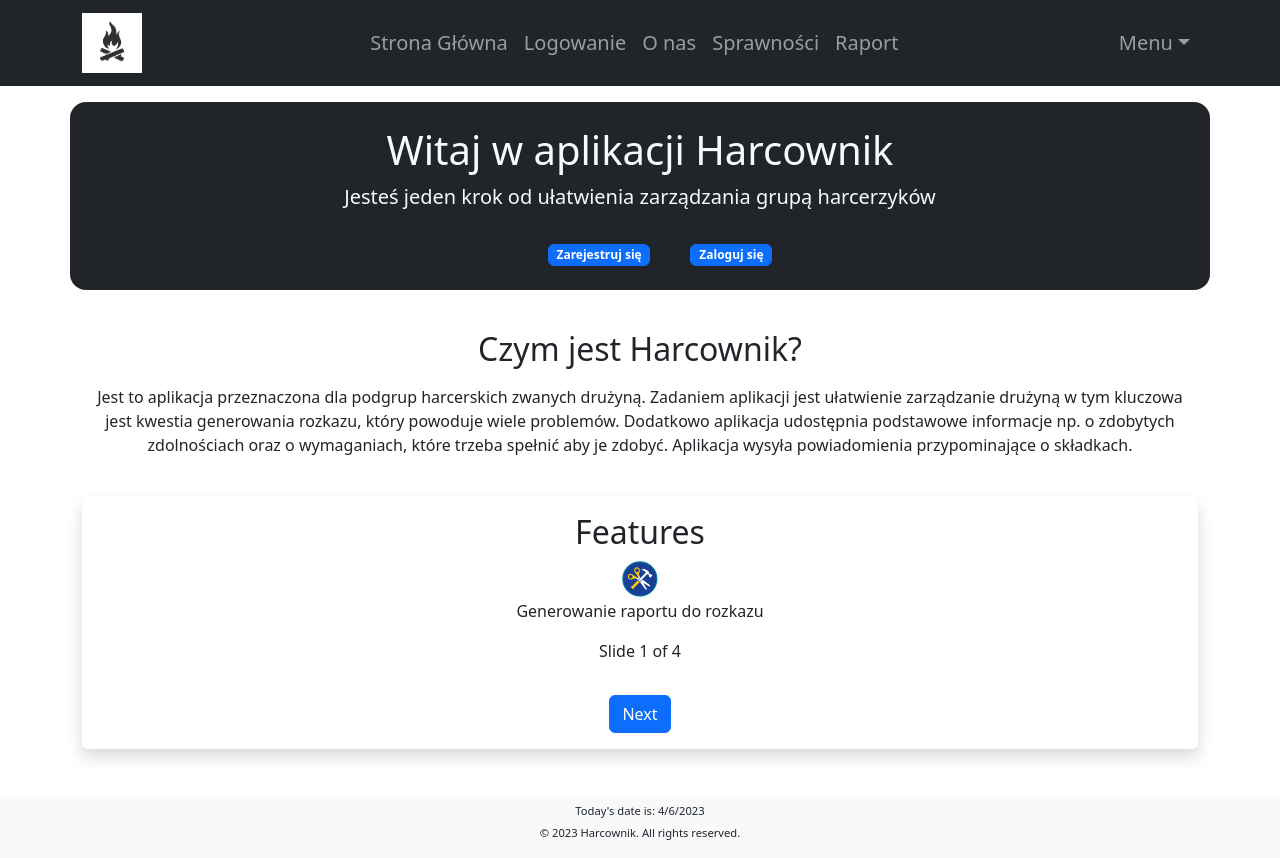
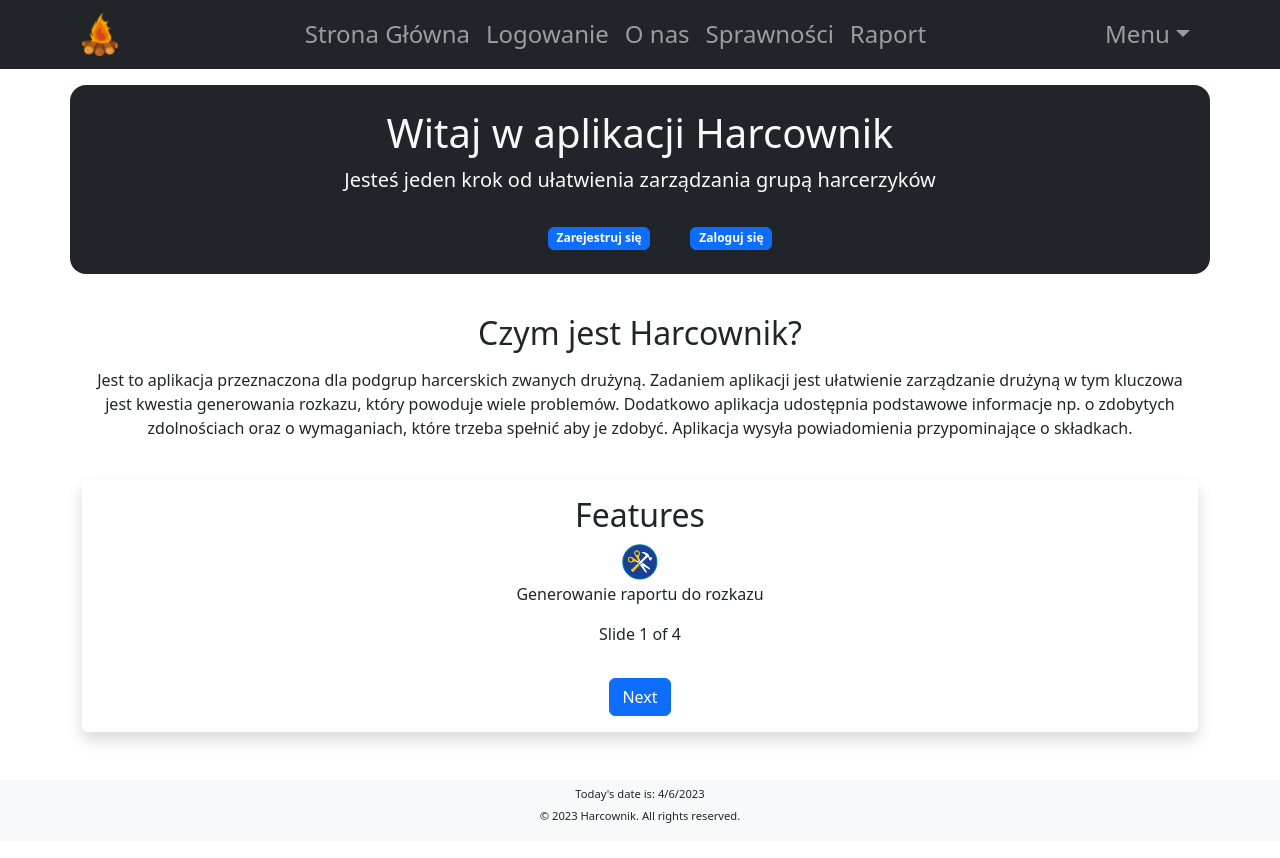
Before and after one commit to pawel150199/zastosowanie-informatyki-w-gospodarce, a React (Create React App) app in the folder harcownik-frontend/: page / in a window 1280 px wide. Built offline with nearby package versions, Linux system fonts and the light colour scheme.

Commit message:
small change of navbar

```diff
--- a/harcownik-frontend/src/components/mynavbar/MyNavbar.jsx
+++ b/harcownik-frontend/src/components/mynavbar/MyNavbar.jsx
@@ -1,19 +1,14 @@
 import { Navbar, Nav, Container, Image, NavDropdown} from 'react-bootstrap';
-// import {React, useState} from 'react'
-import {React} from 'react'
-// import styles from './style.css'
-import  './style.css'
-
-
+import React from 'react'
+import  './mynavbar.css'
 
 const MyNavbar = () => {
 
     return (
-        <Navbar  expand="lg" className="navbar-nav navbar-dark bg-dark h1 fs-5" >
-         {/* <Navbar className="navbar-nav navbar-dark bg-dark h1 fs-4">   */}
+        <Navbar  expand="lg" className="navbar-nav navbar-dark bg-dark h1 fs-4">
             <Container>
                 <Navbar.Brand href="/" className="navbar-nav mr-left">
-                        <Image src="/img/logo.jpeg"  style={{width: "3em"}}/>
+                        <Image src="/img/logo.png" id="img" style={{width: "1.8em"}}/>
                 </Navbar.Brand>
                 <Navbar.Toggle aria-controls="basic-navbar-nav" className="mr-left" />
                 <Navbar.Collapse id="basic-navbar-nav" >
@@ -24,8 +19,8 @@ const MyNavbar = () => {
                         <Nav.Link className="box" href="/badges"> Sprawności</Nav.Link>
                         <Nav.Link className="box" href="/raport"> Raport</Nav.Link>
                     </Nav>
-                    <Nav className="navbar-nav mr-auto">
-                        <NavDropdown className="box" title="Menu" id="basic-nav-dropdown">
+                    <Nav className="navbar-nav navbar-dark mr-auto">
+                        <NavDropdown title="Menu" id="basic-nav-dropdown">
                             <NavDropdown.Item href="/user">Profil</NavDropdown.Item>
                             <NavDropdown.Item href="#">Wyloguj</NavDropdown.Item>
                         </NavDropdown>
--- /dev/null
+++ b/harcownik-frontend/src/components/mynavbar/mynavbar.css
@@ -0,0 +1,20 @@
+.box {
+    text-decoration: none;
+    color: white;
+    width: max-content;
+    width: max-content;
+    text-align: center;
+}
+
+.box:hover {
+    color: white;
+    box-shadow: 0 4px 2px -2px gray;
+}
+
+#img:hover {
+    box-shadow: 0 0.3em 3em gray;
+}
+
+.box:active {
+    box-shadow: 0 4px 2px -2px gray;
+}
--- a/harcownik-frontend/src/components/mynavbar/style.css
+++ /dev/null
@@ -1,9 +0,0 @@
-.box {
-    text-decoration: underline;
- }
-
- .box:hover {
-   background-color: gray;
-   color: gray;
-
- }
```
Also changed, not shown: harcownik-frontend/public/img/logo.jpeg (deleted), harcownik-frontend/public/img/logo.png (added).
